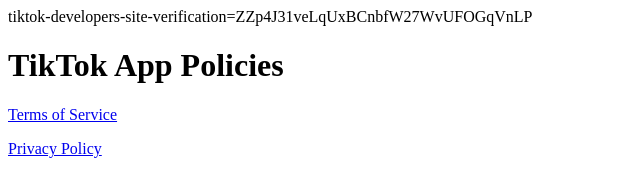
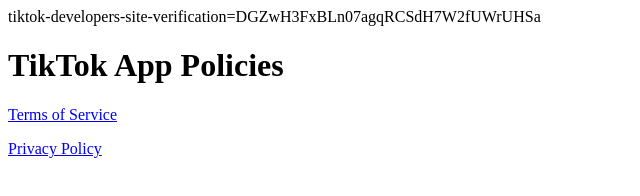
Before and after one commit to diegomaini31-stack/tiktok-app-policies, a plain HTML site: page index.html in a window 1280 px wide. Shown: the full height of the page, 0-640 px from the left. Drawn offline with Linux system fonts and the light colour scheme.

Commit message:
Update TikTok developers site verification code

```diff
--- a/index.html
+++ b/index.html
@@ -6,7 +6,7 @@
     <title>TikTok App</title>
 </head>
 <body>
-    <div>tiktok-developers-site-verification=ZZp4J31veLqUxBCnbfW27WvUFOGqVnLP</div>
+    <div>tiktok-developers-site-verification=DGZwH3FxBLn07agqRCSdH7W2fUWrUHSa</div>
     <h1>TikTok App Policies</h1>
     <p><a href="terms.html">Terms of Service</a></p>
     <p><a href="privacy.html">Privacy Policy</a></p>
```
